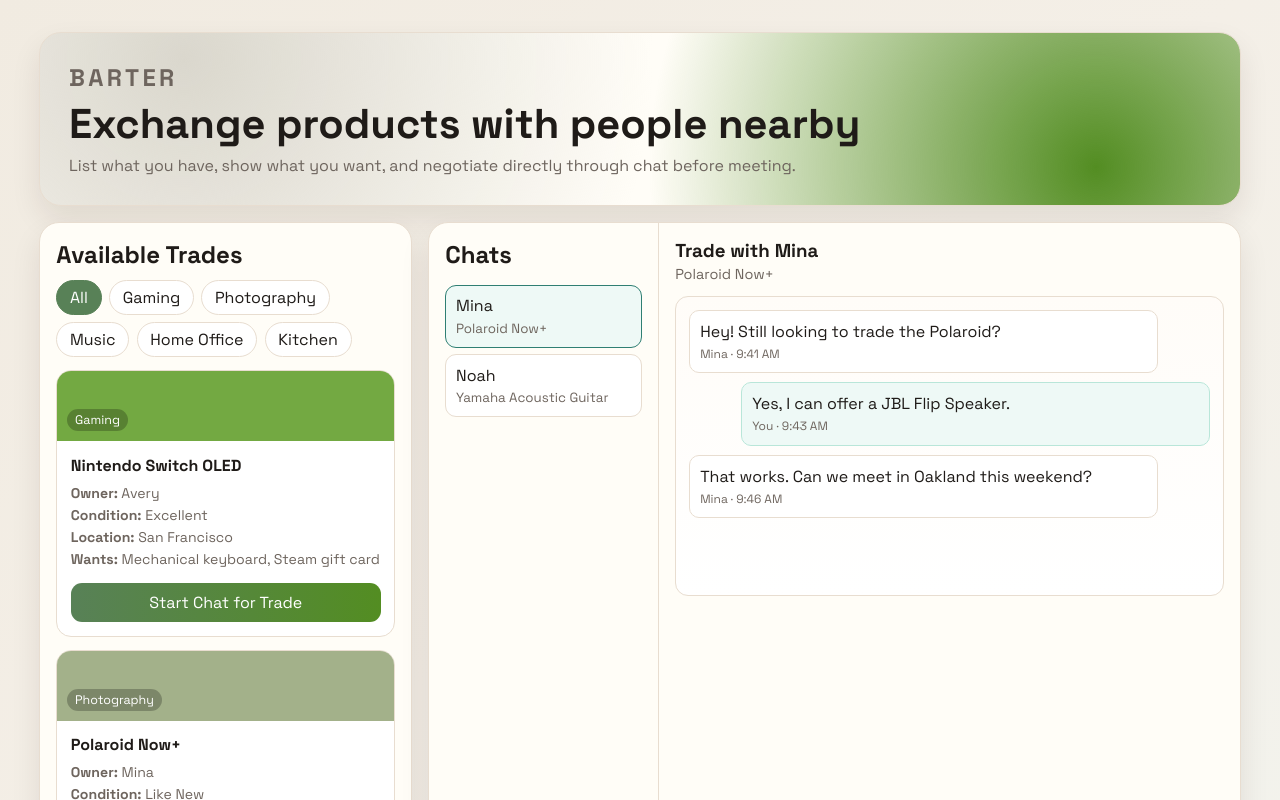
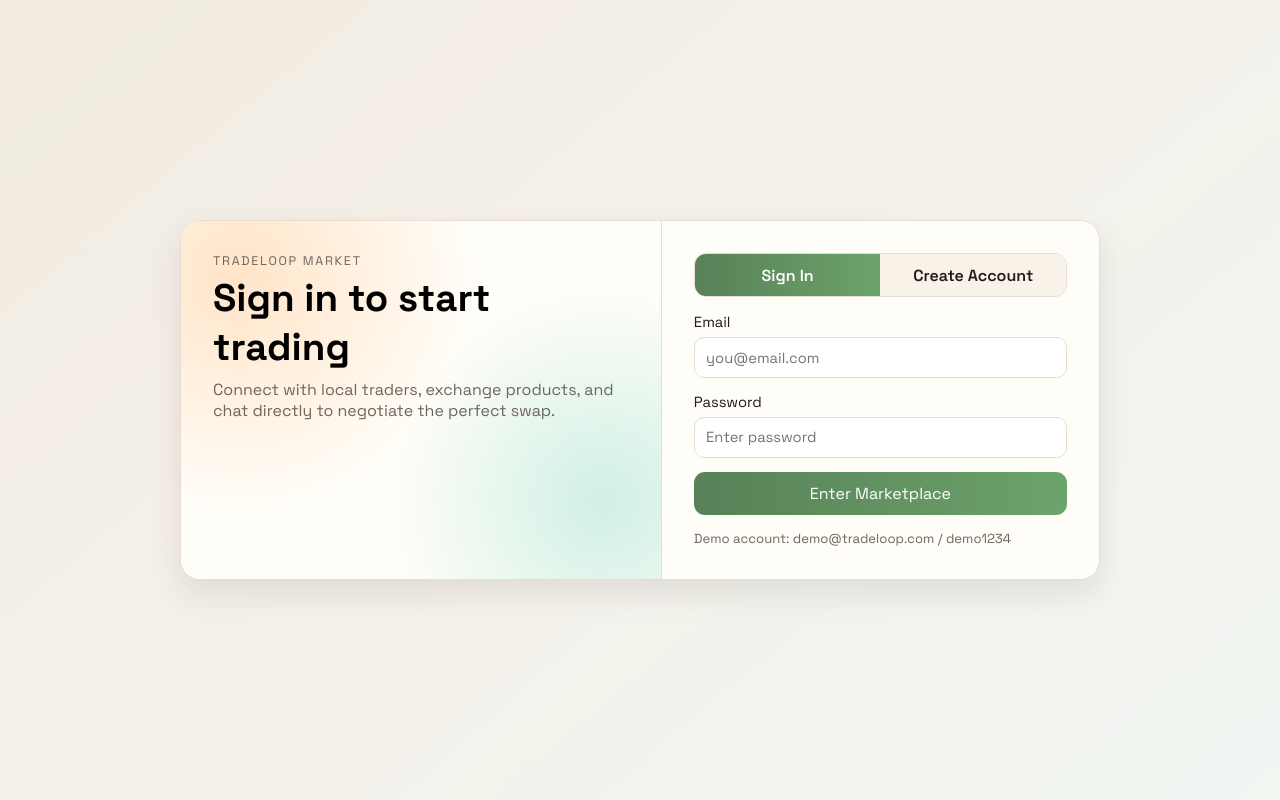
Before and after one commit to divjanar/SF-Hacks-2026, a React (Vite) app: page / in a window 1280 px wide. Shown: the top 800 px of the page. Built offline with nearby package versions, Linux system fonts and the light colour scheme.

Commit message:
fixed merge of login page

```diff
--- a/src/App.css
+++ b/src/App.css
@@ -1,3 +1,5 @@
+@import url('https://fonts.googleapis.com/css2?family=Space+Grotesk:wght@400;500;600;700&display=swap');
+
 :root {
   --bg: #f6f4ef;
   --surface: #fffdf7;
@@ -11,8 +13,124 @@
 
 * {
   box-sizing: border-box;
+  font-family: 'Space Grotesk', sans-serif;
 }
 
+html,
+body,
+#root {
+  margin: 0;
+  min-height: 100%;
+  background: linear-gradient(140deg, #f1ebe1, #f4efe7 36%, #f1f6f2);
+}
+
+/* ======================
+   Auth / Login Styles
+   ====================== */
+.auth-wrap {
+  min-height: 100vh;
+  display: grid;
+  place-items: center;
+  padding: 1rem;
+}
+
+.auth-card {
+  width: min(920px, 100%);
+  display: grid;
+  grid-template-columns: 1.1fr 1fr;
+  overflow: hidden;
+  border-radius: 20px;
+  box-shadow: var(--shadow);
+}
+
+.auth-hero {
+  padding: 2rem;
+  background: radial-gradient(circle at 12% 15%, #ffe4c8 0, transparent 44%),
+    radial-gradient(circle at 88% 78%, #d0f0e5 0, transparent 42%), var(--surface);
+  border-right: 1px solid var(--line);
+}
+
+.auth-hero h1 {
+  margin: 0.25rem 0 0.5rem;
+  font-size: clamp(1.6rem, 3.5vw, 2.4rem);
+}
+
+.auth-hero p {
+  margin: 0;
+  color: var(--muted);
+}
+
+.auth-form-wrap {
+  padding: 2rem;
+  display: grid;
+  align-content: center;
+  gap: 1rem;
+  background: var(--surface);
+}
+
+.auth-tabs {
+  display: grid;
+  grid-template-columns: 1fr 1fr;
+  border: 1px solid var(--line);
+  border-radius: 12px;
+  overflow: hidden;
+}
+
+.auth-tabs button {
+  border: 0;
+  background: #f8f2e8;
+  color: var(--ink);
+  padding: 0.65rem 0.7rem;
+  font-weight: 600;
+}
+
+.auth-tabs button.active {
+  background: linear-gradient(90deg, var(--accent), #6ca36b);
+  color: #fff;
+}
+
+.auth-form {
+  display: grid;
+  gap: 0.9rem;
+}
+
+.auth-form label {
+  display: grid;
+  gap: 0.4rem;
+  font-size: 0.92rem;
+  color: var(--ink);
+}
+
+.auth-form input {
+  border: 1px solid var(--line);
+  border-radius: 10px;
+  padding: 0.65rem 0.7rem;
+  font: inherit;
+}
+
+.auth-message {
+  margin: 0;
+  color: #7a2f2a;
+  font-size: 0.86rem;
+}
+
+.auth-hint {
+  margin: 0;
+  color: var(--muted);
+  font-size: 0.82rem;
+}
+
+.auth-form button {
+  border: none;
+  border-radius: 11px;
+  padding: 0.7rem 0.75rem;
+  color: #fff;
+  background: linear-gradient(90deg, var(--accent), #6ca36b);
+}
+
+/* ======================
+   Marketplace / Chat Styles
+   ====================== */
 .trade-app {
   max-width: 1240px;
   margin: 0 auto;
@@ -21,8 +139,8 @@
 }
 
 .hero {
-  background: radial-gradient(circle at 12% 15%, #dad7cd 0, transparent 44%),
-    radial-gradient(circle at 88% 78%, #538d22 0, transparent 42%), var(--surface);
+  background: radial-gradient(circle at 12% 15%, #ffe4c8 0, transparent 44%),
+    radial-gradient(circle at 88% 78%, #d0f0e5 0, transparent 42%), var(--surface);
   border: 1px solid var(--line);
   border-radius: 22px;
   padding: 1.8rem;
@@ -32,8 +150,7 @@
 .eyebrow {
   text-transform: uppercase;
   letter-spacing: 0.14em;
-  font-size: 1.5rem;
-  font-weight: bold;
+  font-size: 0.78rem;
   color: var(--accent);
   margin: 0;
 }
@@ -150,7 +267,7 @@
   border-radius: 11px;
   padding: 0.58rem 0.72rem;
   color: #fff;
-  background: linear-gradient(90deg, var(--accent), #538d22);
+  background: linear-gradient(90deg, var(--accent), #6ca36b);
 }
 
 .chat {
@@ -282,7 +399,23 @@ button {
   cursor: pointer;
 }
 
+/* ======================
+   Responsive Styles
+   ====================== */
 @media (max-width: 1080px) {
+  .auth-card {
+    grid-template-columns: 1fr;
+  }
+
+  .auth-hero {
+    border-right: 0;
+    border-bottom: 1px solid var(--line);
+  }
+
+  .auth-form-wrap {
+    padding: 1.2rem;
+  }
+
   .layout {
     grid-template-columns: 1fr;
   }
@@ -302,6 +435,11 @@ button {
     padding: 1rem 0.7rem 2rem;
   }
 
+  .auth-hero,
+  .auth-form-wrap {
+    padding: 1rem;
+  }
+
   .offer-row {
     grid-template-columns: 1fr;
   }
--- a/src/App.jsx
+++ b/src/App.jsx
@@ -1,7 +1,5 @@
 import { useMemo, useState } from 'react'
 import './App.css'
-
-const currentUser = 'You'
 
 const tradeListings = [
   {
@@ -22,7 +20,7 @@ const tradeListings = [
     location: 'Oakland',
     owner: 'Mina',
     wants: ['Portable speaker', 'Vinyl records'],
-    accent: '#a3b18a',
+    accent: '#73a942',
   },
   {
     id: 3,
@@ -42,7 +40,7 @@ const tradeListings = [
     location: 'San Jose',
     owner: 'Eli',
     wants: ['Ergonomic chair', 'Desk lamp'],
-    accent: '#a3b18a',
+    accent: '#73a942',
   },
   {
     id: 5,
@@ -64,7 +62,7 @@ const myInventory = [
   'Nintendo eShop $50 Card',
 ]
 
-const seededChats = [
+const getSeededChats = (currentUser) => [
   {
     id: 101,
     peer: 'Mina',
@@ -87,32 +85,102 @@ const seededChats = [
 ]
 
 function App() {
+  // --- AUTH STATES ---
+  const [isSignedIn, setIsSignedIn] = useState(false)
+  const [authMode, setAuthMode] = useState('signin')
+  const [accounts, setAccounts] = useState([
+    { name: 'Demo Trader', email: 'demo@tradeloop.com', password: 'demo1234' },
+  ])
+  const [authName, setAuthName] = useState('')
+  const [authEmail, setAuthEmail] = useState('')
+  const [authPassword, setAuthPassword] = useState('')
+  const [confirmPassword, setConfirmPassword] = useState('')
+  const [authError, setAuthError] = useState('')
+  const [userName, setUserName] = useState('You')
+
+  // --- MARKETPLACE STATES ---
   const [categoryFilter, setCategoryFilter] = useState('All')
   const [listings] = useState(tradeListings)
-  const [chats, setChats] = useState(seededChats)
-  const [activeChatId, setActiveChatId] = useState(seededChats[0].id)
+  const [chats, setChats] = useState(getSeededChats('You'))
+  const [activeChatId, setActiveChatId] = useState(101)
   const [offerItem, setOfferItem] = useState(myInventory[0])
   const [offerMessage, setOfferMessage] = useState('')
   const [chatInput, setChatInput] = useState('')
 
   const categories = useMemo(
     () => ['All', ...new Set(listings.map((listing) => listing.category))],
-    [listings],
+    [listings]
   )
 
   const visibleListings = useMemo(() => {
-    if (categoryFilter === 'All') {
-      return listings
-    }
+    if (categoryFilter === 'All') return listings
     return listings.filter((listing) => listing.category === categoryFilter)
   }, [listings, categoryFilter])
 
   const activeChat = chats.find((chat) => chat.id === activeChatId)
   const activeListing = listings.find((listing) => listing.id === activeChat?.listingId)
 
+  // --- AUTH HANDLERS ---
+  const switchAuthMode = (mode) => {
+    setAuthMode(mode)
+    setAuthError('')
+  }
+
+  const handleSignIn = (event) => {
+    event.preventDefault()
+    const email = authEmail.trim().toLowerCase()
+    const account = accounts.find((item) => item.email.toLowerCase() === email)
+
+    if (!account || account.password !== authPassword) {
+      setAuthError('Invalid email or password.')
+      return
+    }
+
+    setUserName(account.name || 'You')
+    setChats(getSeededChats(account.name || 'You'))
+    setActiveChatId(101)
+    setAuthError('')
+    setIsSignedIn(true)
+  }
+
+  const handleCreateAccount = (event) => {
+    event.preventDefault()
+    const name = authName.trim()
+    const email = authEmail.trim().toLowerCase()
+
+    if (!name || !email || !authPassword) {
+      setAuthError('Please fill in all fields.')
+      return
+    }
+
+    if (authPassword.length < 6) {
+      setAuthError('Password must be at least 6 characters.')
+      return
+    }
+
+    if (authPassword !== confirmPassword) {
+      setAuthError('Passwords do not match.')
+      return
+    }
+
+    const exists = accounts.some((account) => account.email.toLowerCase() === email)
+    if (exists) {
+      setAuthError('An account with this email already exists.')
+      return
+    }
+
+    setAccounts((prev) => [...prev, { name, email, password: authPassword }])
+    setAuthMode('signin')
+    setAuthName('')
+    setAuthPassword('')
+    setConfirmPassword('')
+    setAuthError('Account created. Sign in to continue.')
+  }
+
+  // --- TRADE CHAT HANDLERS ---
   const startTradeChat = (listing) => {
     const existingChat = chats.find(
-      (chat) => chat.peer === listing.owner && chat.listingId === listing.id,
+      (chat) => chat.peer === listing.owner && chat.listingId === listing.id
     )
 
     if (existingChat) {
@@ -141,60 +209,151 @@ function App() {
 
   const sendTradeOffer = (event) => {
     event.preventDefault()
-    if (!activeChat || !offerMessage.trim()) {
-      return
-    }
+    if (!activeChat || !offerMessage.trim()) return
 
     const newMessage = {
       id: Date.now(),
-      from: currentUser,
+      from: userName,
       text: `Trade offer: ${offerItem}. Note: ${offerMessage.trim()}`,
       time: 'Now',
     }
 
     setChats((prev) =>
       prev.map((chat) =>
-        chat.id === activeChat.id
-          ? {
-              ...chat,
-              messages: [...chat.messages, newMessage],
-            }
-          : chat,
-      ),
+        chat.id === activeChat.id ? { ...chat, messages: [...chat.messages, newMessage] } : chat
+      )
     )
     setOfferMessage('')
   }
 
   const sendChatMessage = (event) => {
     event.preventDefault()
-    if (!activeChat || !chatInput.trim()) {
-      return
-    }
+    if (!activeChat || !chatInput.trim()) return
 
     const outgoing = {
       id: Date.now(),
-      from: currentUser,
+      from: userName,
       text: chatInput.trim(),
       time: 'Now',
     }
 
     setChats((prev) =>
       prev.map((chat) =>
-        chat.id === activeChat.id
-          ? {
-              ...chat,
-              messages: [...chat.messages, outgoing],
-            }
-          : chat,
-      ),
+        chat.id === activeChat.id ? { ...chat, messages: [...chat.messages, outgoing] } : chat
+      )
     )
     setChatInput('')
   }
 
+  // --- CONDITIONAL RENDER ---
+  if (!isSignedIn) {
+    return (
+      <div className="auth-wrap">
+        <section className="auth-card panel">
+          <div className="auth-hero">
+            <p className="eyebrow">TradeLoop Market</p>
+            <h1>{authMode === 'signin' ? 'Sign in to start trading' : 'Create your trader account'}</h1>
+            <p>
+              Connect with local traders, exchange products, and chat directly to negotiate the
+              perfect swap.
+            </p>
+          </div>
+
+          <div className="auth-form-wrap">
+            <div className="auth-tabs">
+              <button
+                type="button"
+                className={authMode === 'signin' ? 'active' : ''}
+                onClick={() => switchAuthMode('signin')}
+              >
+                Sign In
+              </button>
+              <button
+                type="button"
+                className={authMode === 'signup' ? 'active' : ''}
+                onClick={() => switchAuthMode('signup')}
+              >
+                Create Account
+              </button>
+            </div>
+
+            {authMode === 'signin' ? (
+              <form className="auth-form" onSubmit={handleSignIn}>
+                <label>
+                  Email
+                  <input
+                    type="email"
+                    placeholder="you@email.com"
+                    value={authEmail}
+                    onChange={(e) => setAuthEmail(e.target.value)}
+                  />
+                </label>
+                <label>
+                  Password
+                  <input
+                    type="password"
+                    placeholder="Enter password"
+                    value={authPassword}
+                    onChange={(e) => setAuthPassword(e.target.value)}
+                  />
+                </label>
+                {authError && <p className="auth-message">{authError}</p>}
+                <button type="submit">Enter Marketplace</button>
+                <p className="auth-hint">Demo account: demo@tradeloop.com / demo1234</p>
+              </form>
+            ) : (
+              <form className="auth-form" onSubmit={handleCreateAccount}>
+                <label>
+                  Full name
+                  <input
+                    type="text"
+                    placeholder="e.g. Alex Morgan"
+                    value={authName}
+                    onChange={(e) => setAuthName(e.target.value)}
+                  />
+                </label>
+                <label>
+                  Email
+                  <input
+                    type="email"
+                    placeholder="you@email.com"
+                    value={authEmail}
+                    onChange={(e) => setAuthEmail(e.target.value)}
+                  />
+                </label>
+                <label>
+                  Password
+                  <input
+                    type="password"
+                    placeholder="At least 6 characters"
+                    value={authPassword}
+                    onChange={(e) => setAuthPassword(e.target.value)}
+                  />
+                </label>
+                <label>
+                  Confirm password
+                  <input
+                    type="password"
+                    placeholder="Re-enter password"
+                    value={confirmPassword}
+                    onChange={(e) => setConfirmPassword(e.target.value)}
+                  />
+                </label>
+                {authError && <p className="auth-message">{authError}</p>}
+                <button type="submit">Create Account</button>
+              </form>
+            )}
+          </div>
+        </section>
+      </div>
+    )
+  }
+
+  // --- MARKETPLACE RENDER ---
   return (
     <div className="trade-app">
       <header className="hero">
-        <p className="eyebrow">Barter</p>
+        <p className="eyebrow">TradeLoop Market</p>
         <h1>Exchange products with people nearby</h1>
         <p>
           List what you have, show what you want, and negotiate directly through chat before
@@ -282,7 +441,7 @@ function App() {
                 <div className="messages">
                   {activeChat.messages.map((message) => (
                     <div
-                      className={`message ${message.from === currentUser ? 'mine' : ''}`}
+                      className={`message ${message.from === userName ? 'mine' : ''}`}
                       key={message.id}
                     >
                       <p>{message.text}</p>
@@ -296,7 +455,7 @@ function App() {
                 <form className="offer-form" onSubmit={sendTradeOffer}>
                   <h4>Send trade offer</h4>
                   <div className="offer-row">
-                    <select value={offerItem} onChange={(event) => setOfferItem(event.target.value)}>
+                    <select value={offerItem} onChange={(e) => setOfferItem(e.target.value)}>
                       {myInventory.map((item) => (
                         <option key={item} value={item}>
                           {item}
@@ -307,7 +466,7 @@ function App() {
                       type="text"
                       placeholder="Add a short trade note"
                       value={offerMessage}
-                      onChange={(event) => setOfferMessage(event.target.value)}
+                      onChange={(e) => setOfferMessage(e.target.value)}
                     />
                     <button type="submit">Offer</button>
                   </div>
@@ -318,7 +477,7 @@ function App() {
                     type="text"
                     placeholder="Write a message"
                     value={chatInput}
-                    onChange={(event) => setChatInput(event.target.value)}
+                    onChange={(e) => setChatInput(e.target.value)}
                   />
                   <button type="submit">Send</button>
                 </form>
```
Also changed, not shown: src/index.css (line endings or trailing spaces).
